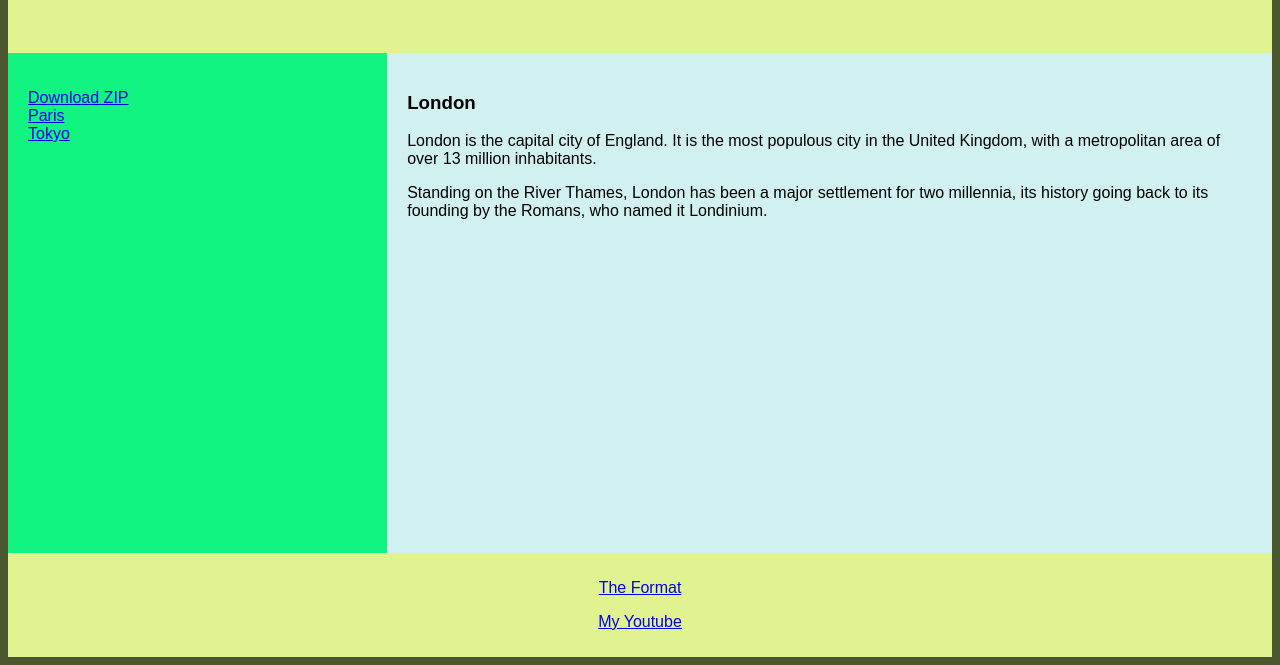
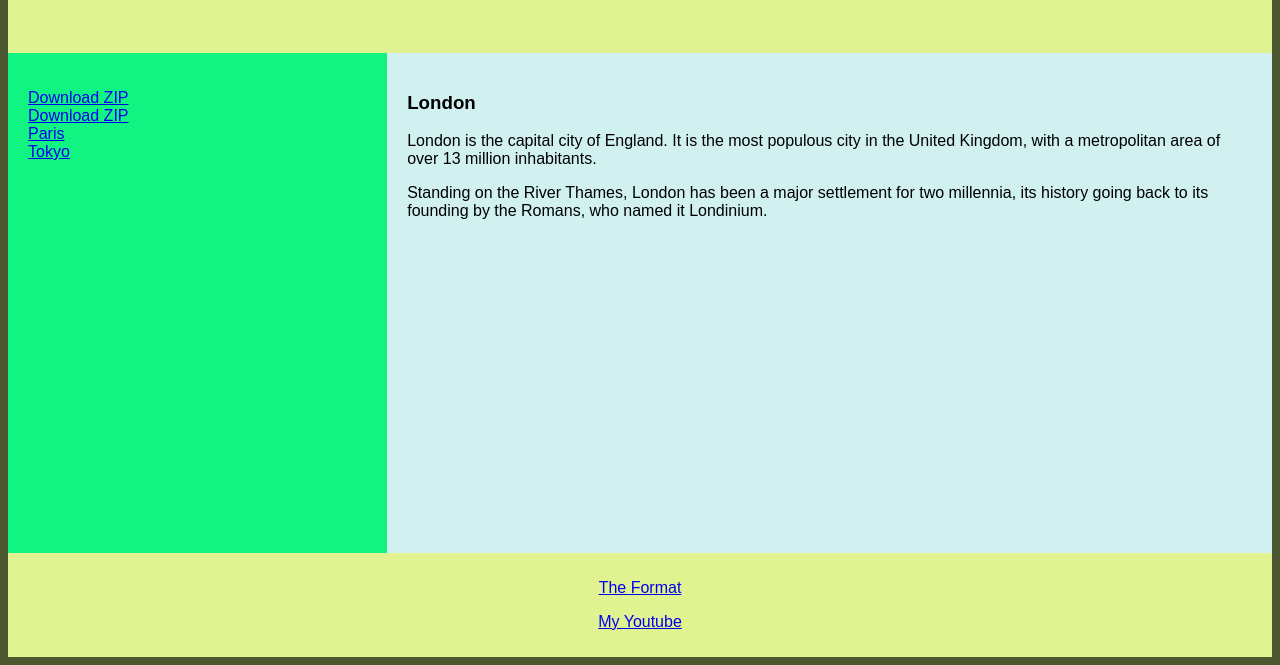
Before and after one commit to MouseKurtek/MouseKurtek.github.io, a plain HTML site: page page2.html in a window 1280 px wide. Shown: the part 279-944 px from the top of the page. Drawn offline with Linux system fonts and the light colour scheme.

Commit message:
Update page2.html

```diff
--- a/page2.html
+++ b/page2.html
@@ -147,6 +147,8 @@ height: auto;
 
 <li><a href="https://mousekurtek.github.io//files/test.zip" download="Test.zip">Download ZIP</a>
 
+<li><a href="test.zip" download="test.zip">Download ZIP</a>
+
 <li><a href="#">Paris</a></li>
 
 <li><a href="#">Tokyo</a></li>
```
